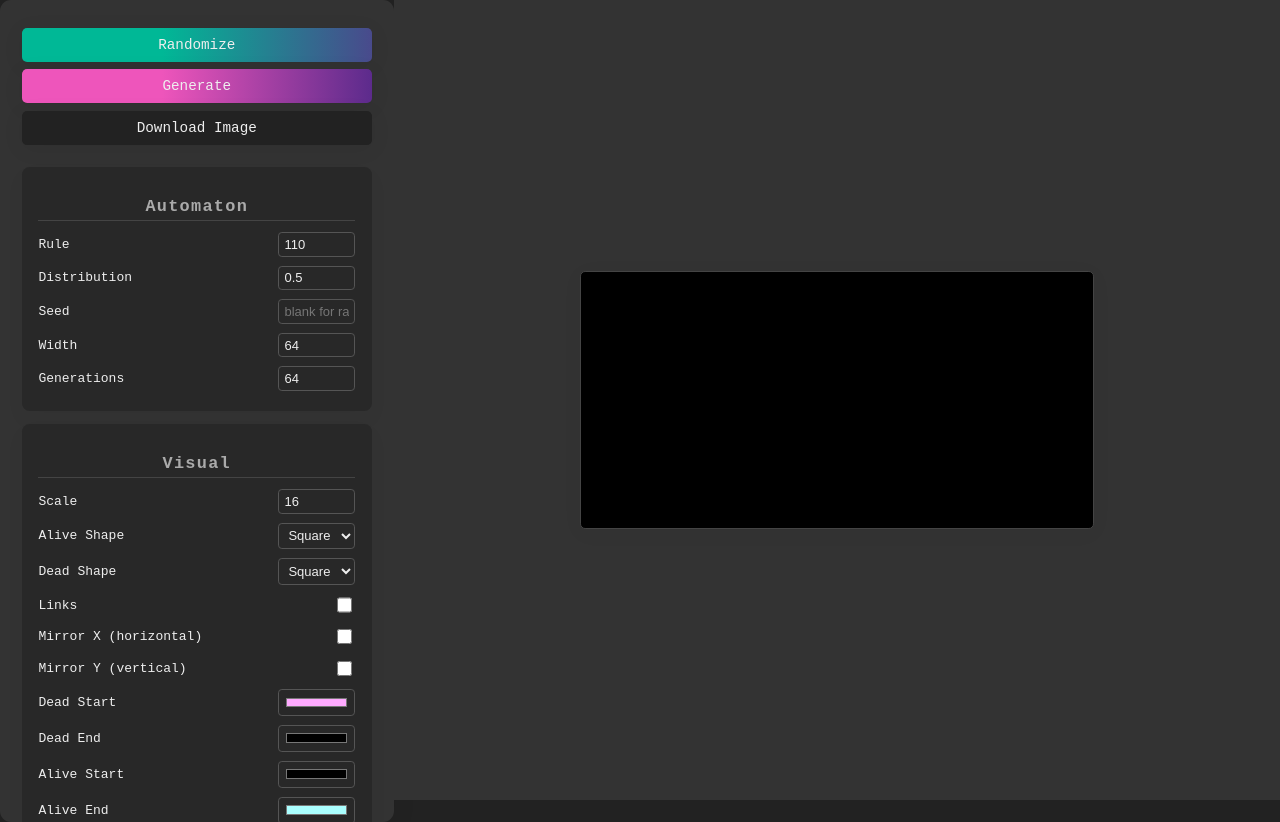
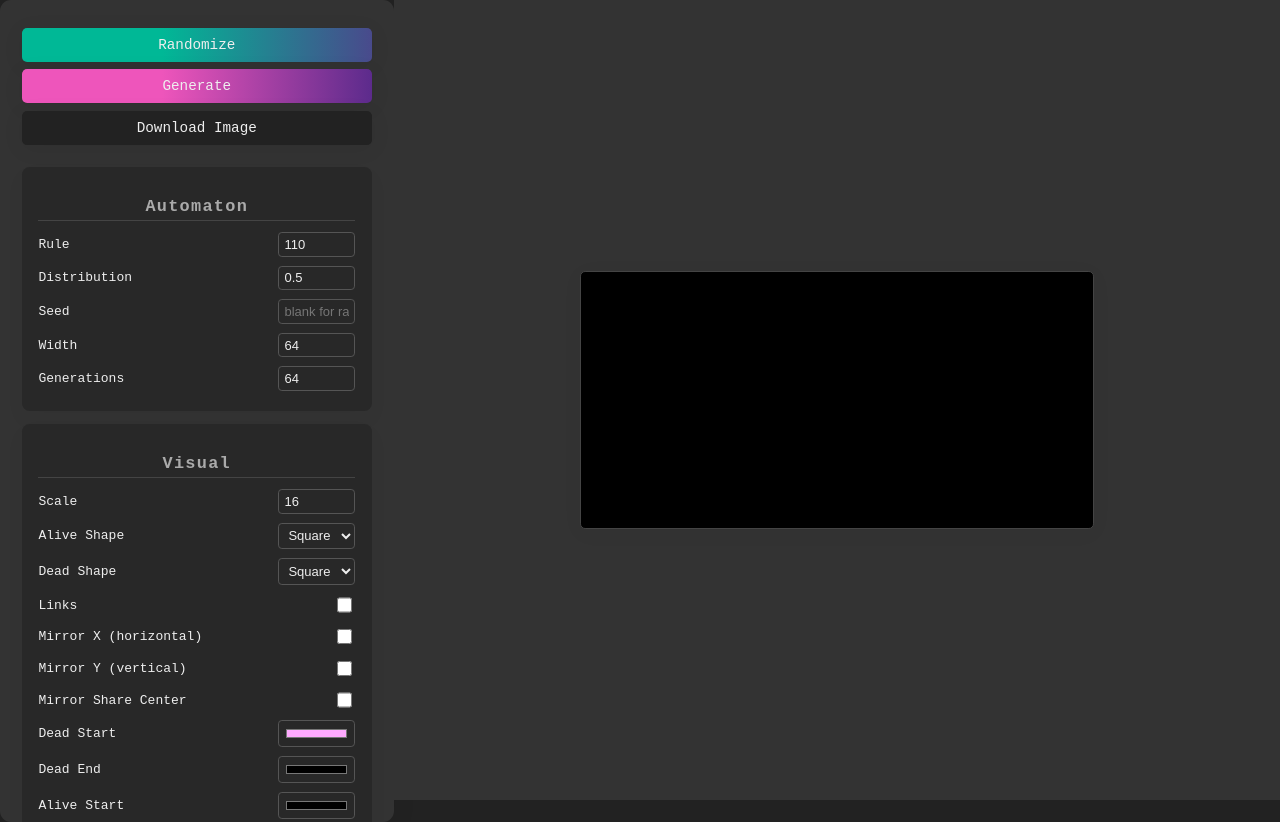
Before and after one commit to matdombrock/ecars, a plain HTML site: page webui/index.html in a window 1280 px wide. Drawn offline with Linux system fonts and the light colour scheme; a script that the page names is missing; a web font is replaced by a local one.

Commit message:
Web UI: add Mirror Share Center checkbox

```diff
--- a/webui/index.html
+++ b/webui/index.html
@@ -93,6 +93,10 @@
             <input type="checkbox" id="mirror_y">
           </div>
           <div class="form-row">
+            <label for="mirror_share_center">Mirror Share Center</label>
+            <input type="checkbox" id="mirror_share_center">
+          </div>
+          <div class="form-row">
             <label for="dead_color_from">Dead Start</label>
             <input type="color" id="dead_color_from" value="#ffaaff">
           </div>
```
